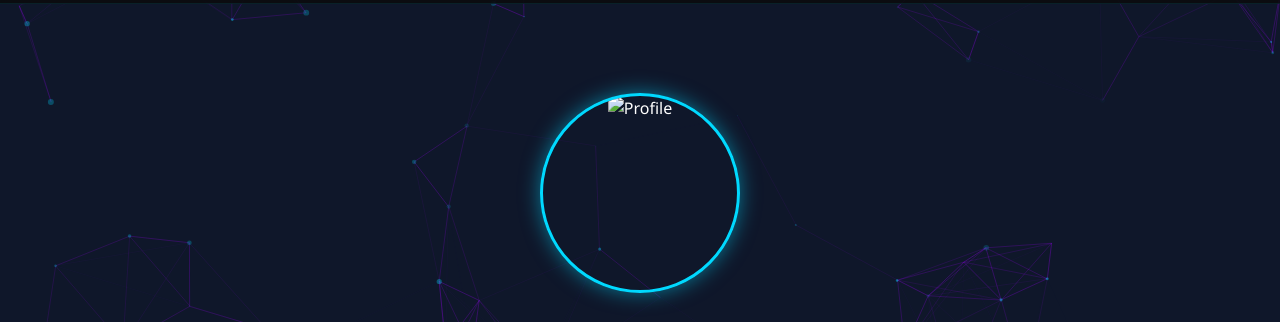
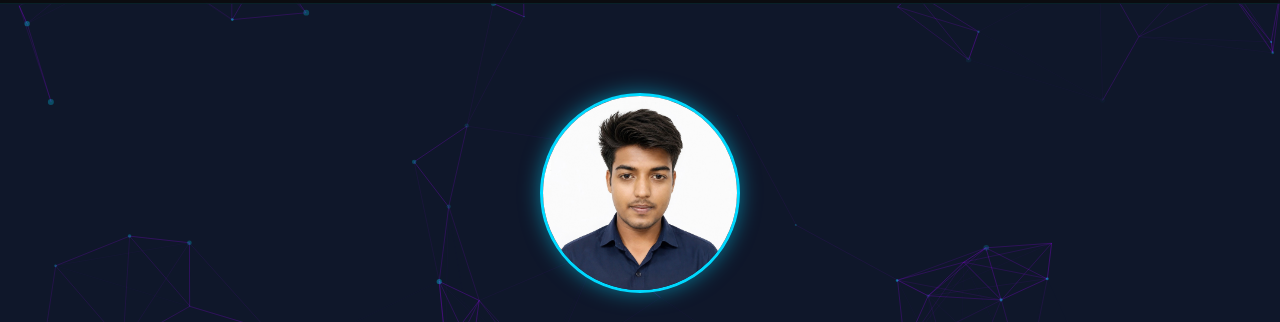
Before and after one commit to kishan0701/Portfolio, a website: page frontend/index.html in a window 1280 px wide. Shown: the part 76-398 px from the top of the page. Drawn offline with nearby package versions, Linux system fonts and the light colour scheme; animation ran at ten frames a second.

Commit message:
Fix profile image path to profile.jpeg

```diff
--- a/frontend/index.html
+++ b/frontend/index.html
@@ -45,7 +45,7 @@
 <section id="hero" class="hero">
   <div class="hero-content">
     <div class="profile-img-container">
-      <img src="profile.png" alt="Profile" class="profile-img" id="profile-img">
+      <img src="profile.jpeg" alt="Profile" class="profile-img" id="profile-img">
     </div>
     <h1 class="hero-name">Kishan Yadav</h1>
     <p class="hero-title">Computer Science Student & Tech Explorer</p>
```
